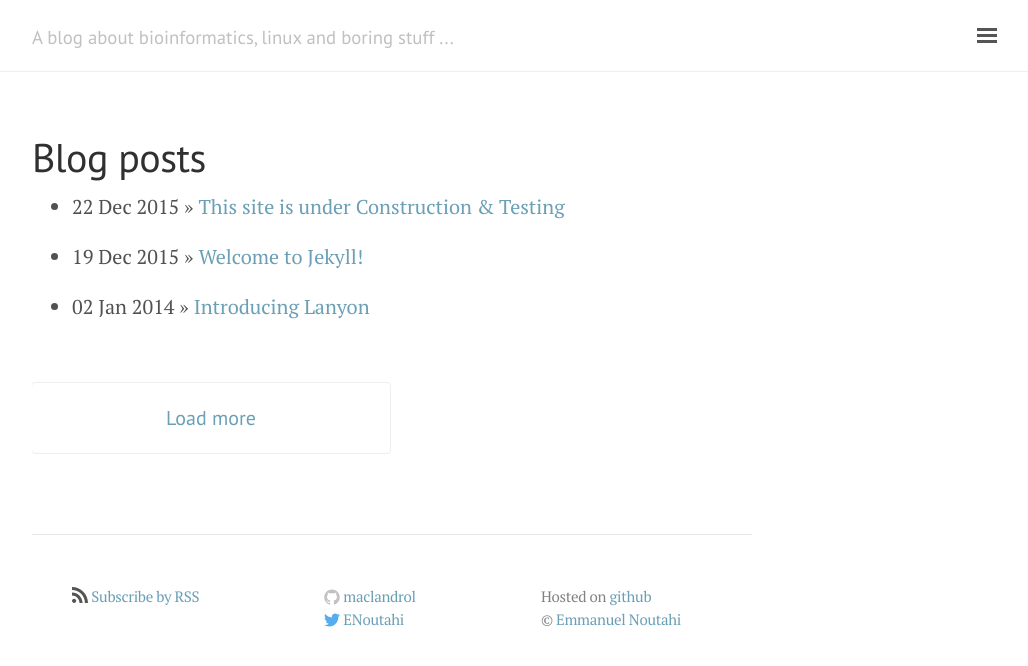
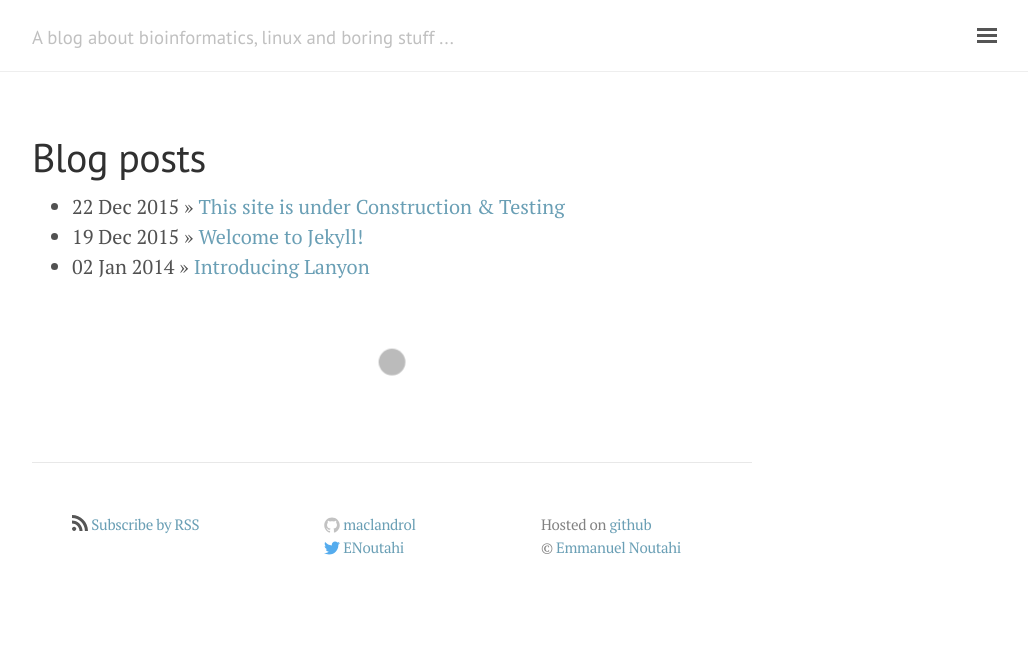
Before and after one commit to maclandrol/maclandrol.github.io, a Jekyll site: the page built from Archive.md, in a window 1280 px wide. Shown: the top 666 px of the page, without its empty margins (248-1276 px from the left). Built offline with Jekyll 4.4.1, drawn with Linux system fonts in a browser that asks for light colours; nearby versions of some CDN libraries.

Commit message:
infinite scroll test

```diff
--- a/Archive.md
+++ b/Archive.md
@@ -3,35 +3,17 @@
 title: Blog posts
 ---
 
-{% if paginator.page %}
-   {% assign offset = paginator.page | minus:1 | times:paginator.per_page %}
-   {% assign currentPage = paginator.page %}
-{% else %}
-  {% assign offset = 0 %}
-  {% assign currentPage = 1 %}
-{% endif %}
+<div id="blogContainer" data-page="{{ currentPage }}" data-totalPages="{{ paginator.total_pages }}">
+<ul>
+{% for post in site.posts limit:site.paginate %}
 
-<div id="blogContainer" data-page="{{ currentPage }}" data-totalPages="{{ paginator.total_pages }}">
-
-{% for post in site.posts limit:site.paginate offset:offset %}
-  <ul>
-  <li>{{ post.date | date_to_string }} &raquo; <a href="{{ post.url }}">{{ post.title }}</a>
-  </li>
-  </ul>
+	<li>{{ post.date | date_to_string }} &raquo; <a href="{{ post.url }}">{{ post.title }}</a>
+	</li>
 {% endfor %}
-
+	</ul>
 
 </div>
 
-{% assign postCount = site.posts | size %}
-{% assign postsCovered = site.paginate | plus:offset %}
+<div class="infinite-spinner"></div>
 
-<div class="pagination">
-   {% if postsCovered < postCount %}
-     <a class="pagination-item newer">Load more</a>
-  {% endif %}
-</div>
-
-<script>
-  {% include pagination.js %}
-</script>
+<script src="/javascripts/infinite-jekyll.js"></script>
--- a/_includes/comments.html
+++ b/_includes/comments.html
@@ -2,7 +2,7 @@
 <h2>Comments</h2>
 <div class="g-comments"
     data-href="{{site.baseurl}}/{{page.url}}"
-    data-width="650"
+    data-width="700"
     data-first_party_property="BLOGGER"
     data-view_type="FILTERED_POSTMOD">
 </div>
--- a/index.html
+++ b/index.html
@@ -7,7 +7,7 @@
   {% for post in paginator.posts %}
   <div class="post">
     <h1 class="post-title">
-      <a href="{{ site.baseurl }}/{{ post.url }}">
+      <a href="{{ post.url }}">
         {{ post.title }}
       </a>
     </h1>
--- /dev/null
+++ b/javascripts/infinite-jekyll.js
@@ -0,0 +1,82 @@
+$(function() {
+
+  var postURLs,
+      isFetchingPosts = false,
+      shouldFetchPosts = true,
+      postsToLoad = $(".post-list").children().length,
+      loadNewPostsThreshold = 3000;
+
+  // Load the JSON file containing all URLs
+  $.getJSON('/all-posts.json', function(data) {
+    postURLs = data["posts"];
+
+    // If there aren't any more posts available to load than already visible, disable fetching
+    if (postURLs.length <= postsToLoad)
+      disableFetching();
+  });
+
+  // If there's no spinner, it's not a page where posts should be fetched
+  if ($(".infinite-spinner").length < 1)
+    shouldFetchPosts = false;
+
+  // Are we close to the end of the page? If we are, load more posts
+  $(window).scroll(function(e){
+    if (!shouldFetchPosts || isFetchingPosts) return;
+
+    var windowHeight = $(window).height(),
+        windowScrollPosition = $(window).scrollTop(),
+        bottomScrollPosition = windowHeight + windowScrollPosition,
+        documentHeight = $(document).height();
+
+    // If we've scrolled past the loadNewPostsThreshold, fetch posts
+    if ((documentHeight - loadNewPostsThreshold) < bottomScrollPosition) {
+      fetchPosts();
+    }
+  });
+
+  // Fetch a chunk of posts
+  function fetchPosts() {
+    // Exit if postURLs haven't been loaded
+    if (!postURLs) return;
+
+    isFetchingPosts = true;
+
+    // Load as many posts as there were present on the page when it loaded
+    // After successfully loading a post, load the next one
+    var loadedPosts = 0,
+        postCount = $(".post-list").children().length,
+        callback = function() {
+          loadedPosts++;
+          var postIndex = postCount + loadedPosts;
+
+          if (postIndex > postURLs.length-1) {
+            disableFetching();
+            return;
+          }
+
+          if (loadedPosts < postsToLoad) {
+            fetchPostWithIndex(postIndex, callback);
+          } else {
+            isFetchingPosts = false;
+          }
+        };
+
+    fetchPostWithIndex(postCount + loadedPosts, callback);
+  }
+
+  function fetchPostWithIndex(index, callback) {
+    var postURL = postURLs[index];
+
+    $.get(postURL, function(data) {
+      $(data).find(".post").appendTo(".post-list");
+      callback();
+    });
+  }
+
+  function disableFetching() {
+    shouldFetchPosts = false;
+    isFetchingPosts = false;
+    $(".infinite-spinner").fadeOut();
+  }
+
+});
--- a/public/css/lanyon.css
+++ b/public/css/lanyon.css
@@ -694,6 +694,33 @@
   box-shadow: -.25rem 0 .5rem rgba(0,0,0,.1);
 }
 
-.More{
-  float : right;
+.infinite-spinner {
+  display: block;
+  width: 40px;
+  height: 40px;
+  border-radius: 40px;
+  background-color: #333;
+  margin: 60px auto;
+
+  -webkit-animation: scaleout 1.0s infinite ease-in-out;
+  animation: scaleout 1.0s infinite ease-in-out;
 }
+
+@-webkit-keyframes scaleout {
+  0% { -webkit-transform: scale(0.0) }
+  100% {
+    -webkit-transform: scale(1.0);
+    opacity: 0;
+  }
+}
+
+@keyframes scaleout {
+  0% {
+    transform: scale(0.0);
+    -webkit-transform: scale(0.0);
+  } 100% {
+    transform: scale(1.0);
+    -webkit-transform: scale(1.0);
+    opacity: 0;
+  }
+}
```
Also changed, not shown: all-posts.json (added, +10 -0 lines).
